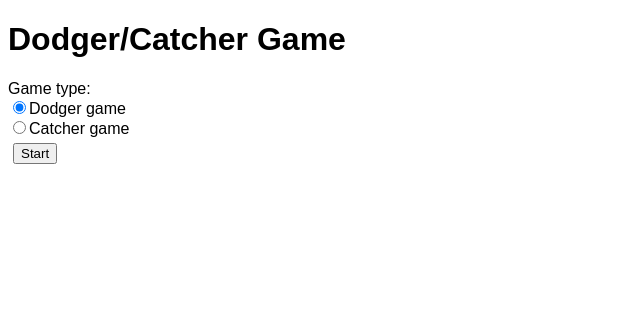
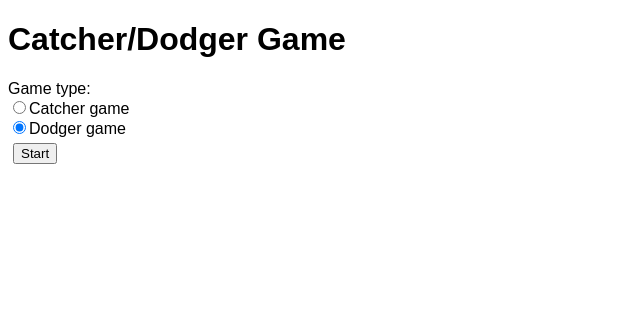
Before and after one commit to jamespeilunli/catcher-dodger, a plain HTML site: page index.html in a window 1280 px wide. Shown: the whole page, without its empty margins (0-640 px from the left). Drawn offline with Linux system fonts and the light colour scheme.

Commit message:
add title

```diff
--- a/index.html
+++ b/index.html
@@ -1,17 +1,17 @@
 <!DOCTYPE html>
 <html>
     <head>
-        <title></title>
+        <title>Catcher/Dodger Game</title>
         <meta charset="utf-8" />
         <meta name="viewport" content="width=device-width, initial-scale=1">
         <link rel="stylesheet" href="style.css" />
     </head>
 
     <body>
-        <h1>Dodger/Catcher Game</h1>
+        <h1>Catcher/Dodger Game</h1>
         <span>Game type:</span><br>
+        <input type="radio" name="game-type" value="Blue">Catcher game<br>
         <input type="radio" name="game-type" value="Red" checked>Dodger game<br>
-        <input type="radio" name="game-type" value="Blue">Catcher game<br>
         <button type="button" onclick="run();">Start</button><br>
 
         <canvas></canvas>
```
